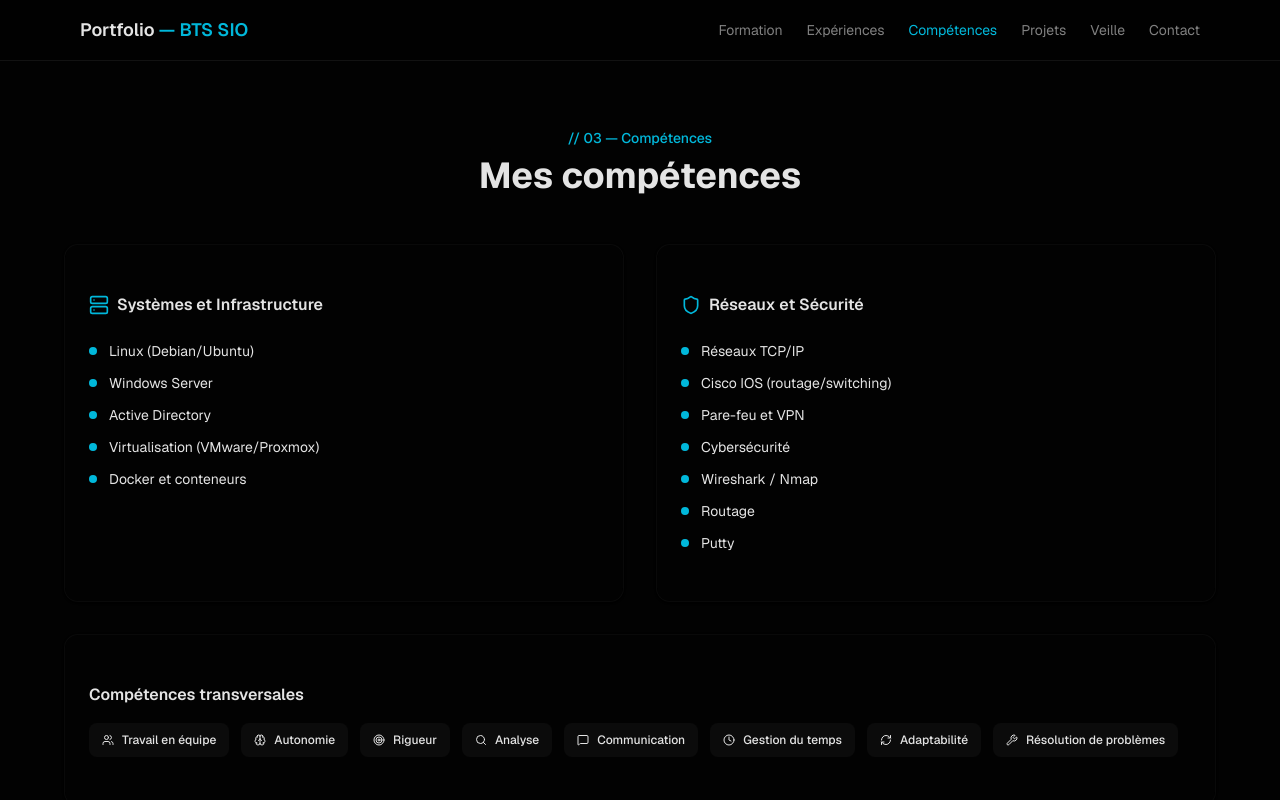
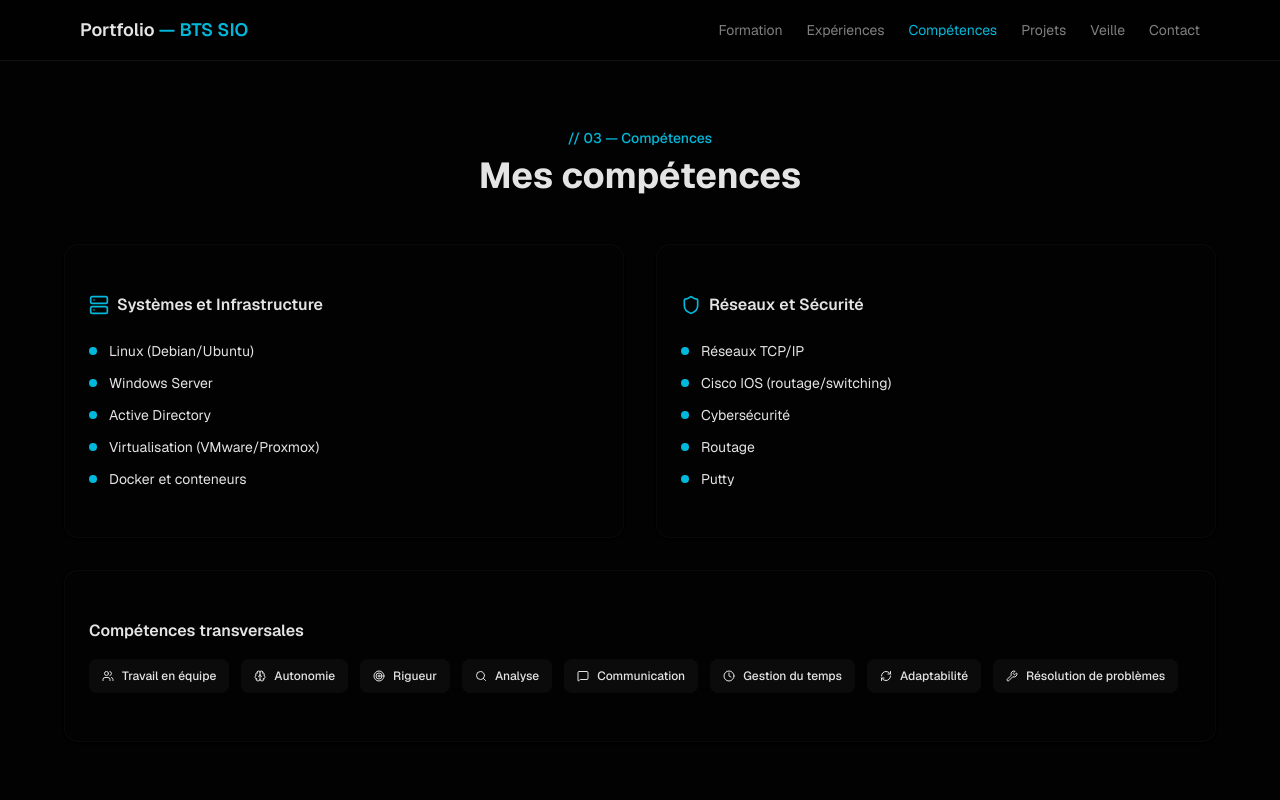
Before and after one commit to Anass941/anassjaadarsio.github.io, a Next.js app: page /competences in a window 1280 px wide. Shown: the top 800 px of the page. Built offline with nearby package versions, Linux system fonts and the light colour scheme.

Commit message:
fix: remove outdated items from Networking & Security map
Update Networking & Security list for current topics.

```diff
--- a/app/competences/page.tsx
+++ b/app/competences/page.tsx
@@ -63,9 +63,7 @@ export default function CompetencesPage() {
                   {[
                     "Réseaux TCP/IP",
                     "Cisco IOS (routage/switching)",
-                    "Pare-feu et VPN",
                     "Cybersécurité",
-                    "Wireshark / Nmap",
                     "Routage",
                     "Putty",
                   ].map((skill) => (
```
